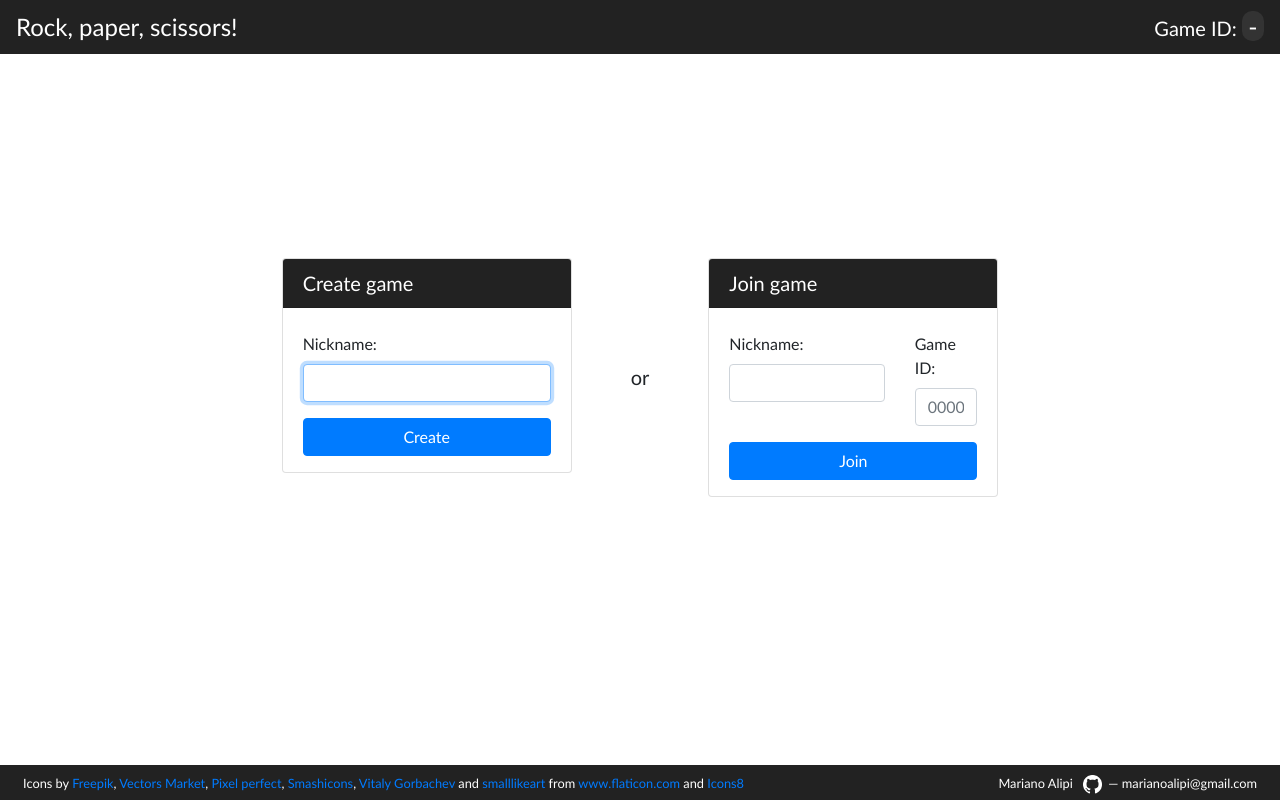
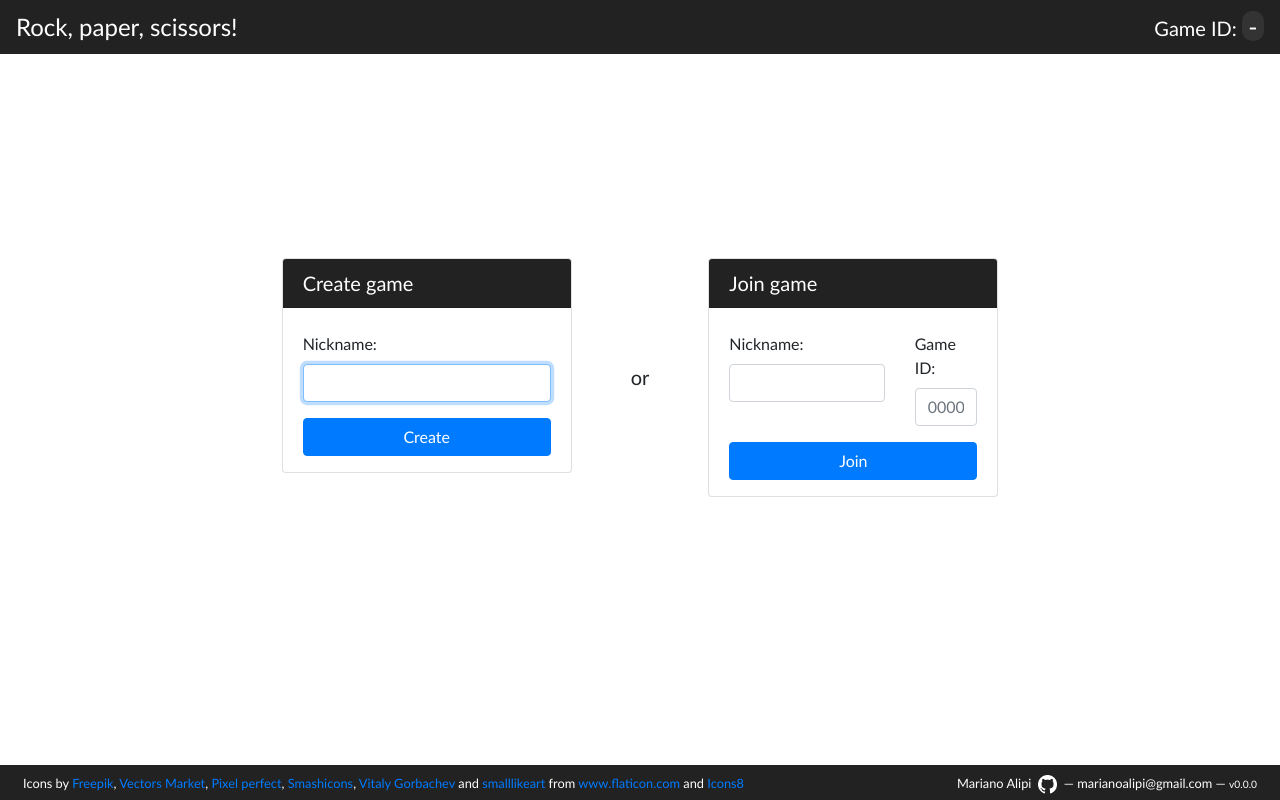
Before and after one commit to MarianoAlipi/rock-paper-scissors, a plain HTML site: page index.html in a window 1280 px wide. Drawn offline with nearby package versions, Linux system fonts and the light colour scheme.

Commit message:
Updated footer.

```diff
--- a/index.html
+++ b/index.html
@@ -160,15 +160,19 @@
                     <a class="btn-link" target="_blank" href="https://www.flaticon.com/authors/vitaly-gorbachev" title="Vitaly Gorbachev">Vitaly Gorbachev</a> and
                     <a target="_blank" href="https://www.flaticon.com/authors/smalllikeart" title="smalllikeart">smalllikeart</a> from
                     <a target="_blank" href="https://www.flaticon.com/" title="Flaticon">www.flaticon.com</a> and
-                <a target="_blank" href="https://www.icons8.com" title="Icons8">Icons8</a>
+                    <a target="_blank" href="https://www.icons8.com" title="Icons8">Icons8</a>
                 </small>
             </div>
 
-
             <div class="col-12 col-sm-4" id="dev-ref">
                 <br class="d-block d-sm-none">
-                <small class="d-block">Mariano Alipi &nbsp;<a target="_blank" href="https://github.com/MarianoAlipi" title="GitHub profile" style="text-decoration: none;">
-                <img src="./img/github.png" style="width: 1.5em;" alt="GitHub profile"></a>&nbsp;&nbsp;— marianoalipi@gmail.com</small>
+                <small class="d-block">
+                    <a class="text-white" target="_blank" href="https://github.com/MarianoAlipi" title="GitHub profile">
+                    Mariano Alipi&nbsp;
+                    <img src="./img/github.png" style="width: 1.5em; text-decoration: none;" alt="GitHub profile"></a>
+                    &nbsp;— <a class="text-white" target="_blank" href="mailto:marianoalipi@gmail.com">marianoalipi@gmail.com</a> —
+                    <small>v<span id="version">0.0.0</span></small>
+                </small>
             </div>
 
         </div> <!-- end of container row -->
```
